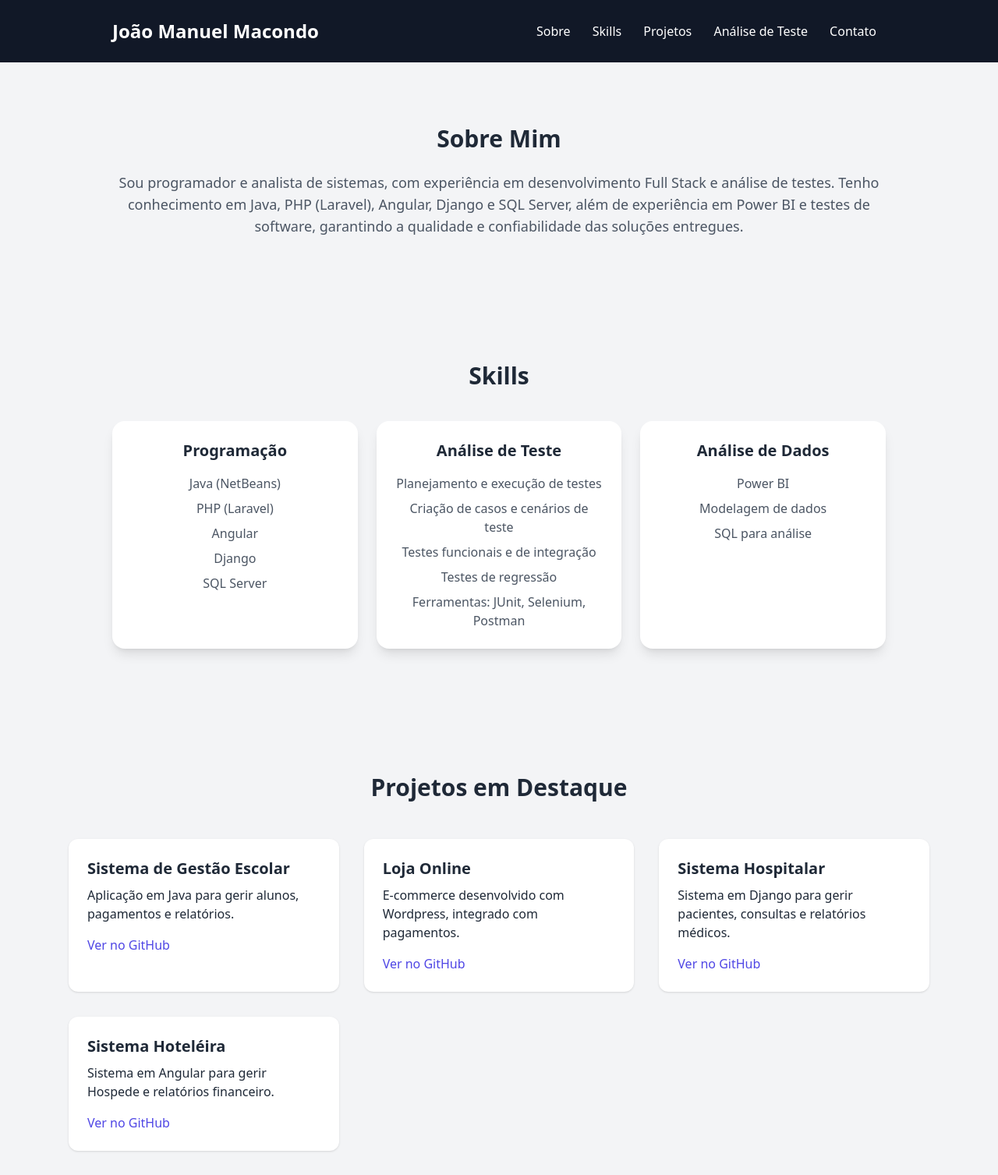
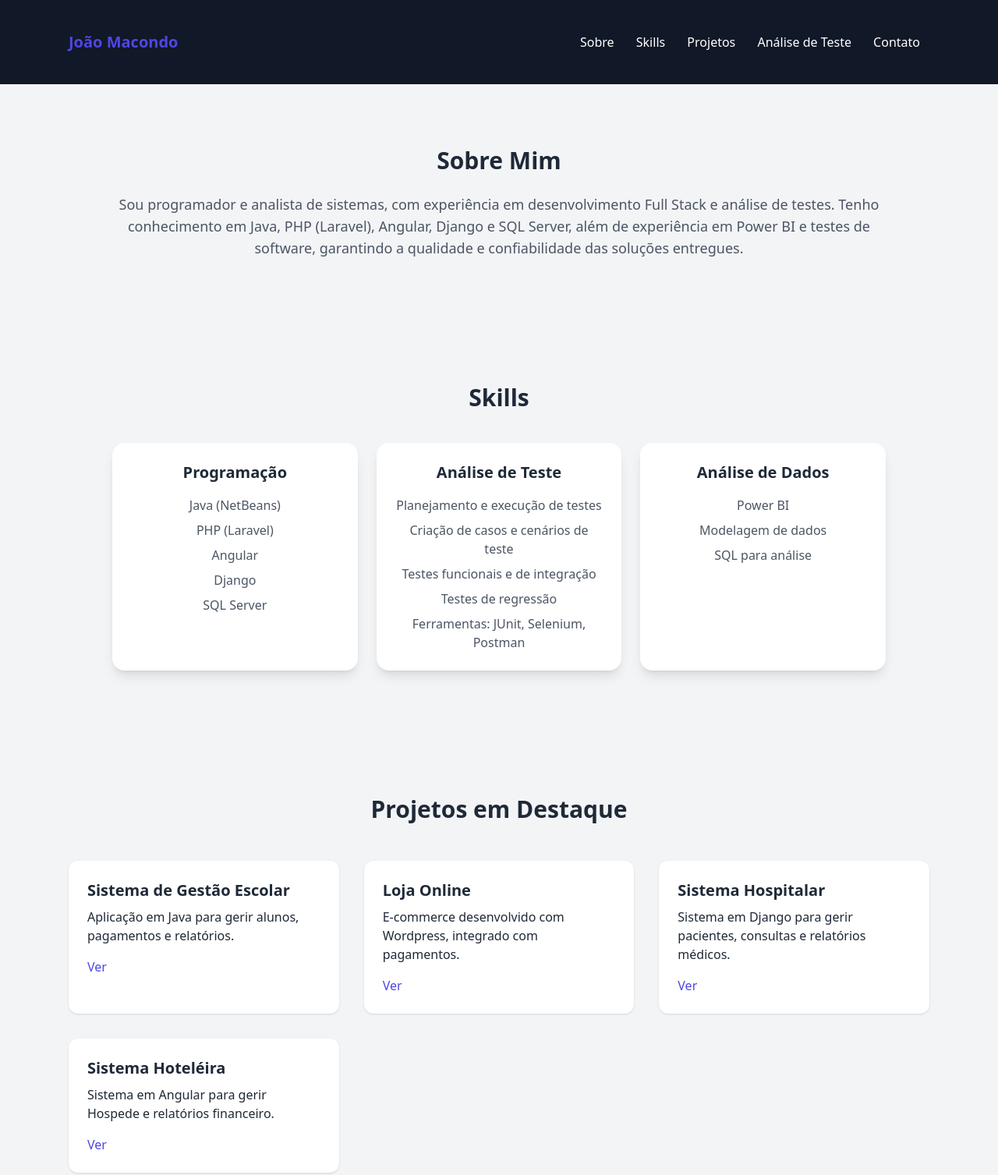
Before and after one commit to JoaoMacondo/joaomacondo.github.io, a plain HTML site: page index.html in a window 1280 px wide. Shown: the top 1507 px of the page at 78% size. Drawn offline with nearby package versions, Linux system fonts and the light colour scheme.

Commit message:
update projetos_1 ja realizado-

```diff
--- a/index.html
+++ b/index.html
@@ -12,8 +12,8 @@
 
    <!-- Header -->
    <header class="bg-gray-900 text-white py-6">
-      <div class="max-w-5xl mx-auto px-4 flex justify-between items-center">
-         <h1 class="text-2xl font-bold">João Manuel Macondo</h1>
+      <div class="max-w-6xl mx-auto px-6 py-4 flex justify-between items-center">
+         <h1 class="text-xl font-bold text-indigo-600">João Macondo</h1>
          <nav>
             <a href="#sobre" class="px-3 hover:text-gray-300">Sobre</a>
             <a href="#skills" class="px-3 hover:text-gray-300">Skills</a>
@@ -86,22 +86,22 @@
          <div class="bg-white rounded-xl shadow hover:shadow-lg p-6">
             <h3 class="text-xl font-semibold mb-2">Sistema de Gestão Escolar</h3>
             <p class="mb-4">Aplicação em Java para gerir alunos, pagamentos e relatórios.</p>
-            <a href="#" class="text-indigo-600 hover:underline">Ver no GitHub</a>
+            <a href="#" class="text-indigo-600 hover:underline">Ver</a>
          </div>
          <div class="bg-white rounded-xl shadow hover:shadow-lg p-6">
             <h3 class="text-xl font-semibold mb-2">Loja Online</h3>
             <p class="mb-4">E-commerce desenvolvido com Wordpress, integrado com pagamentos.</p>
-            <a href="https://daltonscientifics.co.ao/" class="text-indigo-600 hover:underline">Ver no GitHub</a>
+            <a href="https://daltonscientifics.co.ao/" class="text-indigo-600 hover:underline">Ver</a>
          </div>
          <div class="bg-white rounded-xl shadow hover:shadow-lg p-6">
             <h3 class="text-xl font-semibold mb-2">Sistema Hospitalar</h3>
             <p class="mb-4">Sistema em Django para gerir pacientes, consultas e relatórios médicos.</p>
-            <a href="#" class="text-indigo-600 hover:underline">Ver no GitHub</a>
+            <a href="#" class="text-indigo-600 hover:underline">Ver</a>
          </div>
          <div class="bg-white rounded-xl shadow hover:shadow-lg p-6">
             <h3 class="text-xl font-semibold mb-2">Sistema Hoteléira</h3>
             <p class="mb-4">Sistema em Angular para gerir Hospede e relatórios financeiro.</p>
-            <a href="https://uala1.hospedyn.com/" class="text-indigo-600 hover:underline">Ver no GitHub</a>
+            <a href="https://uala1.hospedyn.com/" class="text-indigo-600 hover:underline">Ver</a>
          </div>
       </div>
    </section>
```
